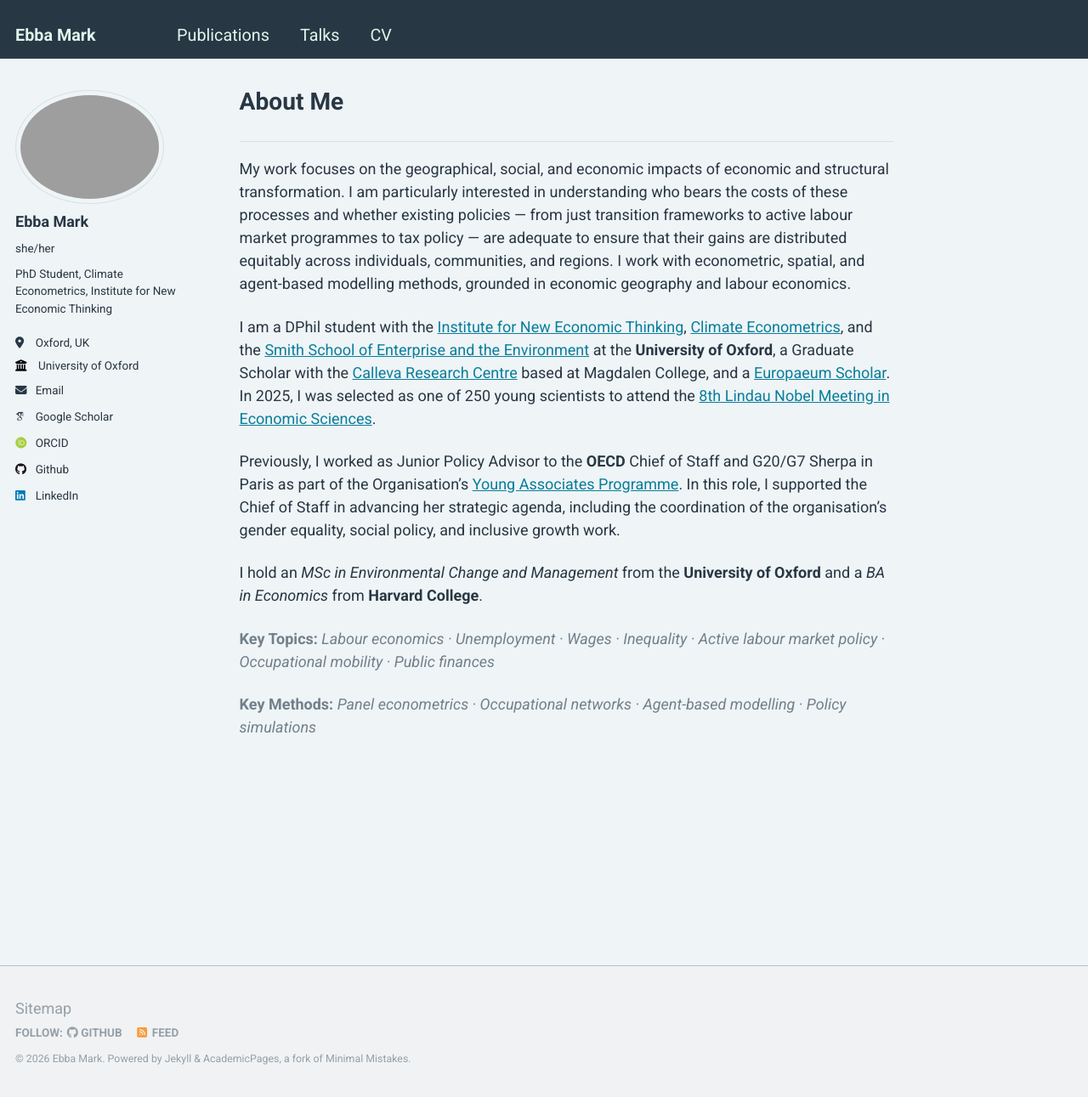
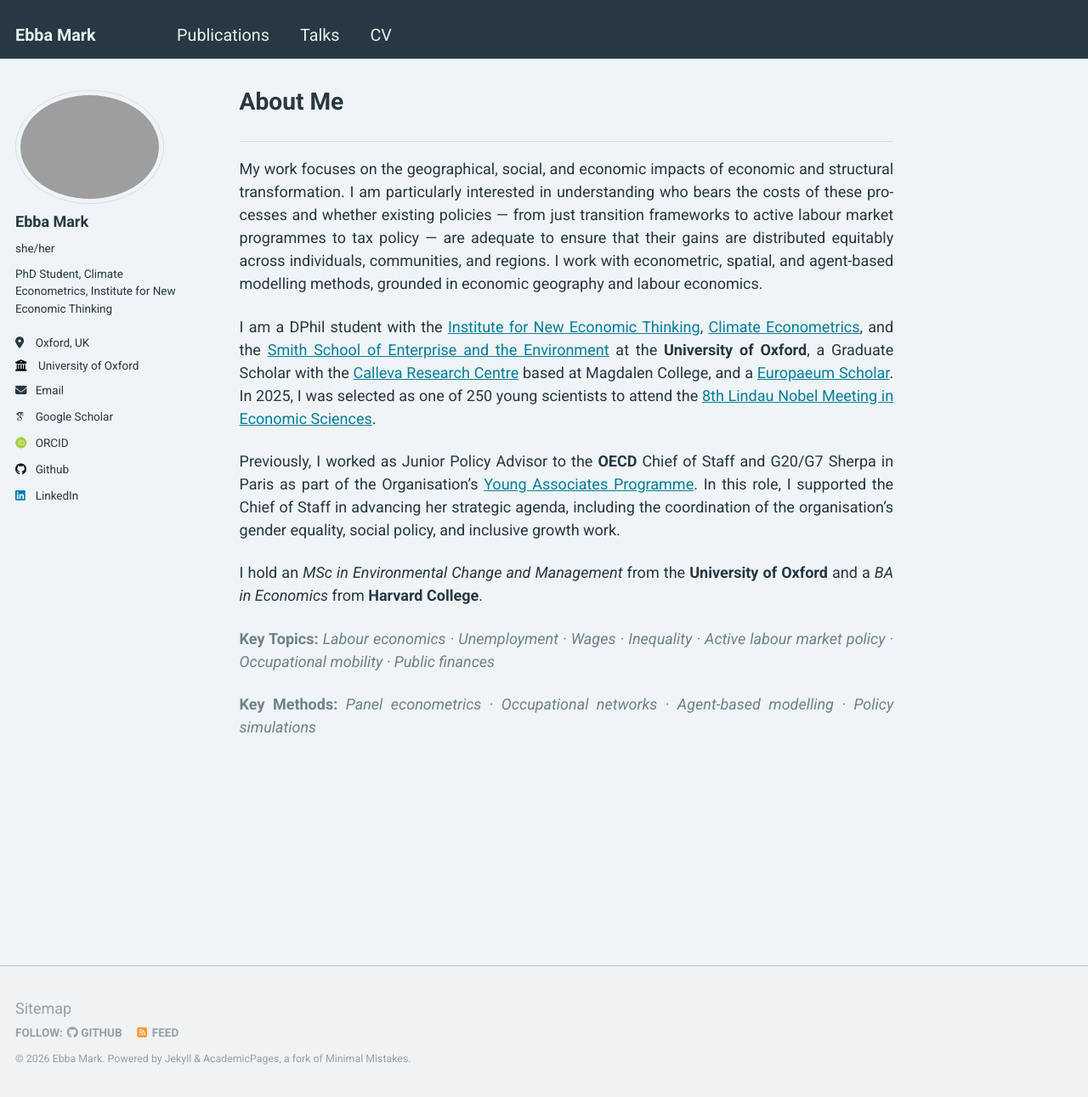
Before and after one commit to ebbam/ebba_website, a Jekyll site: the page built from _pages/about.md, in a window 1280 px wide and 1291 px high. Shown: the whole window at 85% size. Built offline with Jekyll 4.4.1, drawn with Linux system fonts in a browser that asks for light colours; some web fonts are replaced.

Commit message:
updated CV and justified text

```diff
--- a/_sass/_archive.scss
+++ b/_sass/_archive.scss
@@ -4,6 +4,11 @@
 
 .archive {
   margin-bottom: 2em;
+
+  p, li {
+    text-align: justify;
+    hyphens: auto;
+  }
 
   @include breakpoint($medium) {
     @include span(12 of 12);
--- a/_sass/_page.scss
+++ b/_sass/_page.scss
@@ -57,6 +57,8 @@
 
   p, li, dl {
     font-size: 1em;
+    text-align: justify;
+    hyphens: auto;
   }
 
   /* paragraph indents */
```
Also changed, not shown: 3 other files.
